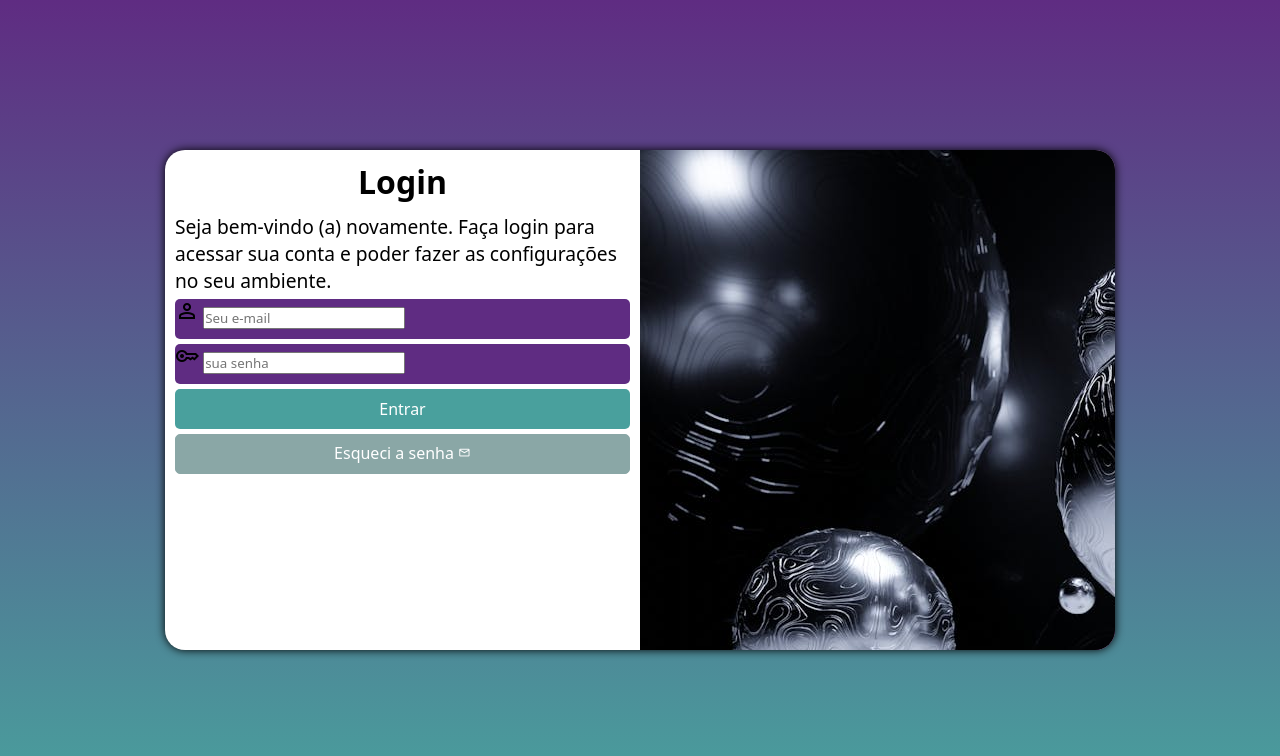
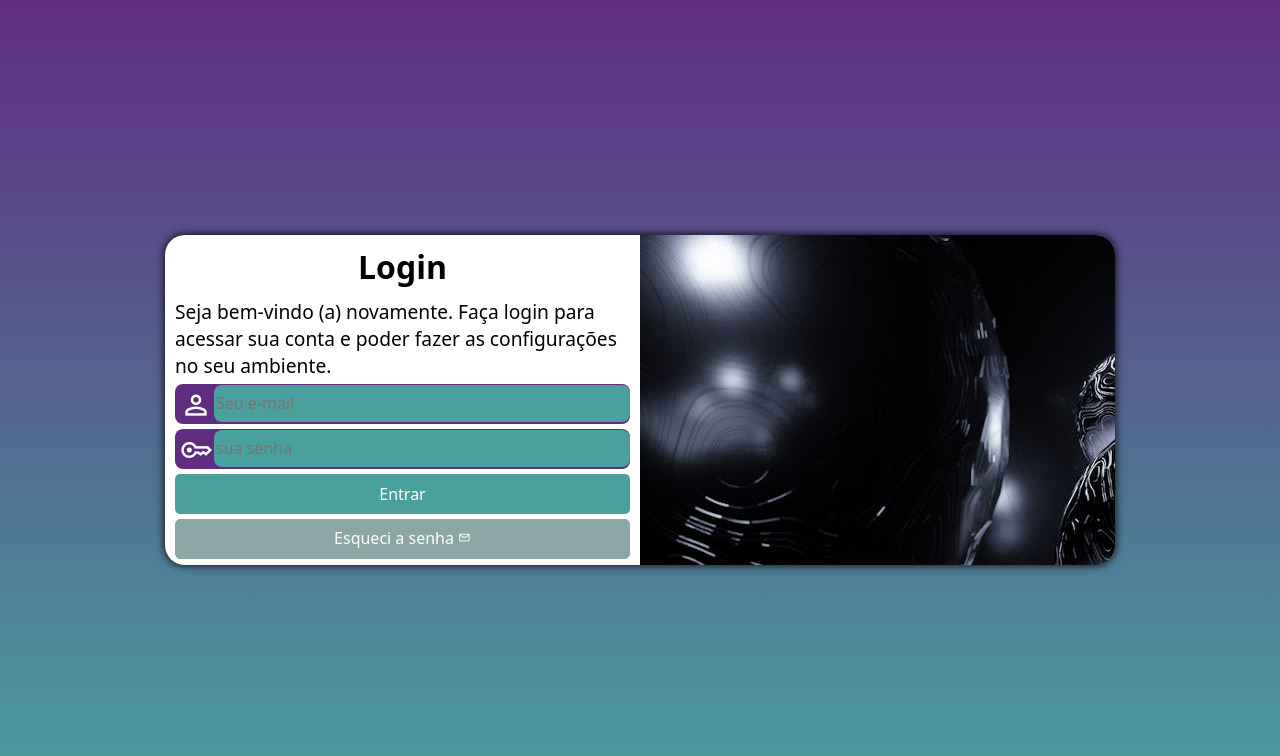
Before and after one commit to irenito/projeto-login, a plain HTML site: page index.html in a window 1280 px wide. Drawn offline with nearby package versions, Linux system fonts and the light colour scheme.

Commit message:
finalizando a tela login

```diff
--- a/estilos/mediaquery.css
+++ b/estilos/mediaquery.css
@@ -10,11 +10,12 @@ Grandes telas: acima de 1200px
 */
 
 @media screen and ( min-width: 768px) and (max-width:982px){
-    body{
+    body{ /*configuração para tablet*/
         background-image: linear-gradient(to top, #49a09d,#5f2c82);
     }
     section#login{
         width: 80vw;
+        height: 280px;
     }
     section#login > div#imagem{
         float: left; /* imagem do lado esquerdo*/
@@ -29,12 +30,13 @@ Grandes telas: acima de 1200px
 }
 
 @media screen and ( min-width:982px){
-    body{
+    body{ /* configuração para desktop */
         background-image: linear-gradient(to top, #49a09d,#5f2c82);
     }
 
     section#login{
         width: 950px;
+        height: 330px;
     }
 
     section#login > div#imagem{
--- a/estilos/style.css
+++ b/estilos/style.css
@@ -34,11 +34,12 @@
         position: absolute;
         top: 50%;
         left: 50%;
-        transform: translate(-50%,-50%);
+
 
         overflow: hidden; /* significa que tudo q estiver fora da borda será cortado */
         box-shadow: 0px 0px 10px black;
 
+        transform: translate(-50%,-50%);
         transition: width 0.3s, height .3s; /* animação qdo aumenta e diminui a tela */
         transition-timing-function: ease; /* dá uma suavizada qdo ocorre a transição pra tela grande e pequena */
     }
@@ -70,12 +71,41 @@
         width: 100%;
         display: block;
         height: 40px;
-        border-radius: 5px;
+        border-radius: 8px;
         margin: 5px 0px; /* as margens de cima e de baixo 5px , e a da direita e esquerda 0px */
 
     }
     div.campo > label {
         display: none; /* para que as etiquetas login e senha não apareçam */
+    }
+    div.campo > span {
+        color: white;
+        /*background-color: black; */
+        font-size: 2em;
+        width: 40px;
+        padding: 5px;
+    }
+    div.campo > i {
+        color: white;
+        /*background-color: black;*/
+        font-size: 2em;
+        width: 40px;
+        padding: 5px;
+    }
+    div.campo > input {
+        background-color: #49a09d;
+        font-size: 1em;
+        width: calc(100% - 39px);
+        height: 92%;
+        border: 0px;
+        border-radius: 8px;
+
+        padding: 2px;
+        transform: translate(39px,-41px); /* todas as transform e transiçøes, colocar na ultima linha do seletor, no final , serve para evitar algumas incompatibilidades */
+
+    }
+    div.campo > input:focus-within { /*qdo eu for preencher os campos ele ficará branco*/
+        background-color: white;
     }
 
     form > input[type=submit]{
```
